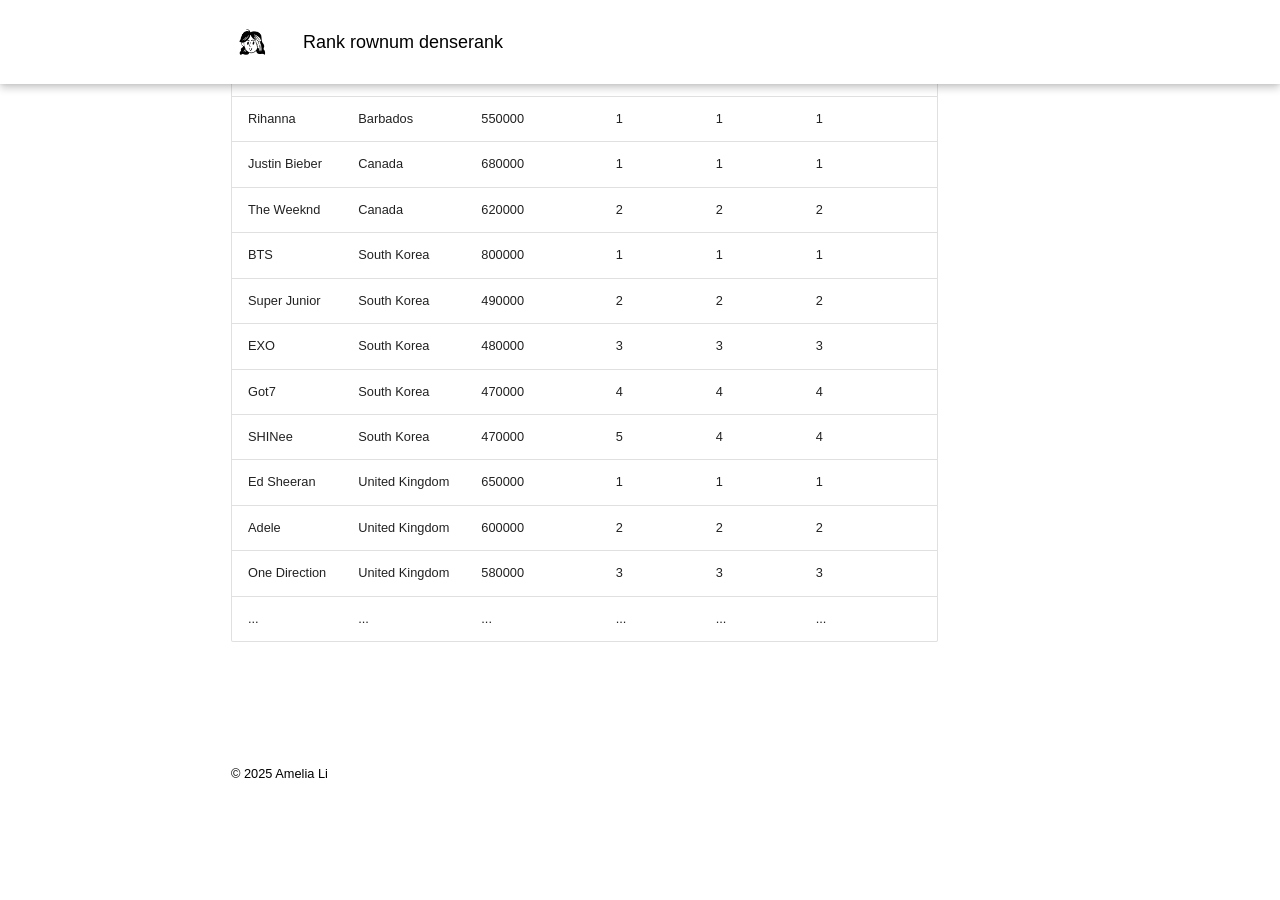
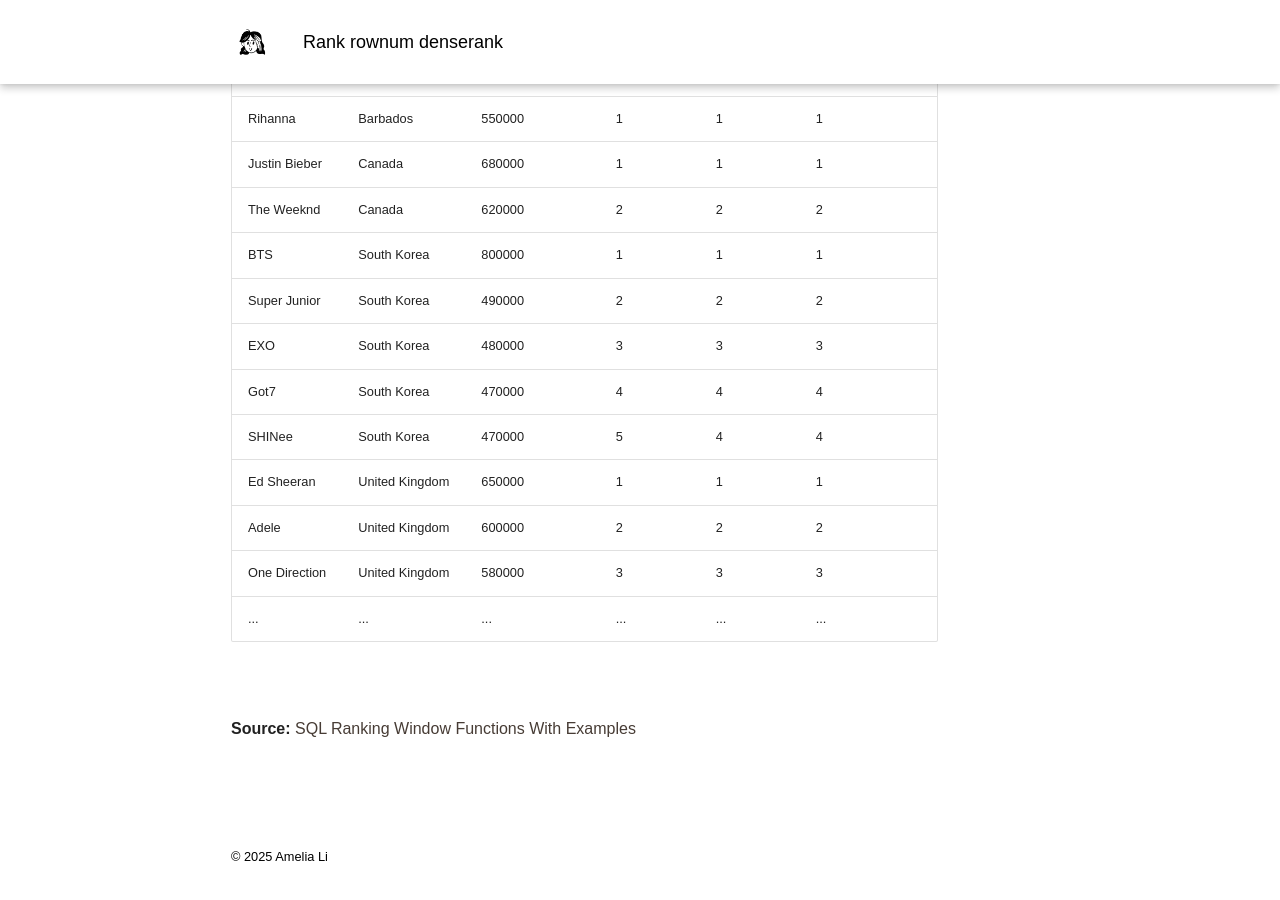
Before and after one commit to amelial9/milynotes, an MkDocs documentation site: the page built from docs/SQL/rank_rownum_denserank.md, in a window 1280 px wide and 900 px high, scrolled down 1868 px. Built offline with MkDocs 1.6.1 and Material for MkDocs 9.7.7, drawn with Linux system fonts in a browser that asks for light colours; some web fonts are replaced; before the commit the page ends 2684 px from its top, so only the background shows below that.

Commit message:
Update rank_rownum_denserank.md

```diff
--- a/docs/SQL/rank_rownum_denserank.md
+++ b/docs/SQL/rank_rownum_denserank.md
@@ -90,3 +90,8 @@
 |Adele|United Kingdom|600000|2|2|2|
 |One Direction|United Kingdom|580000|3|3|3|
 |...|...|...|...|...|...|
+
+
+<br>
+
+**Source:** <a href="https://datalemur.com/sql-tutorial/sql-rank-dense_rank-row_number-window-function" target="_blank">SQL Ranking Window Functions With Examples</a>
```
